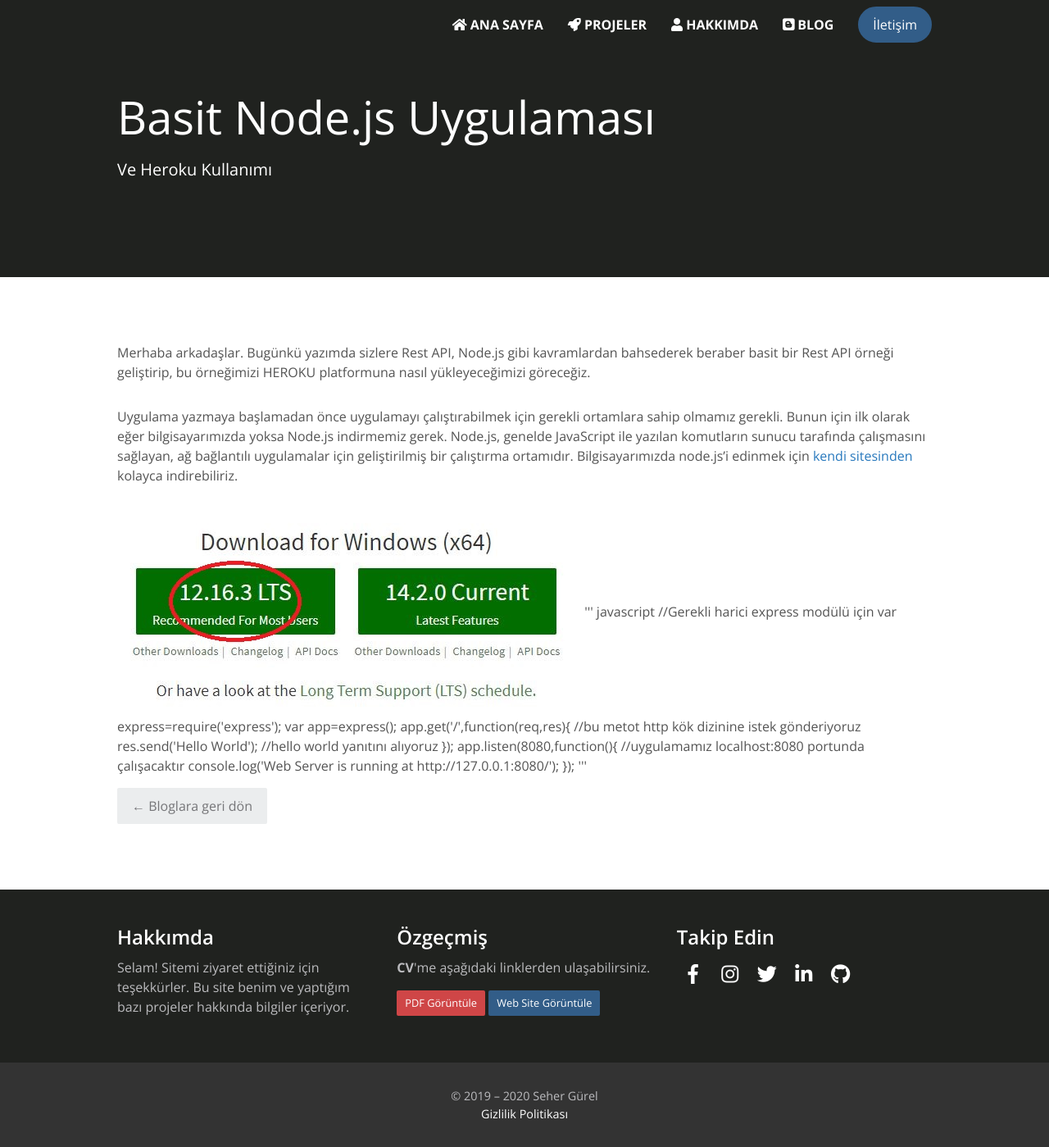
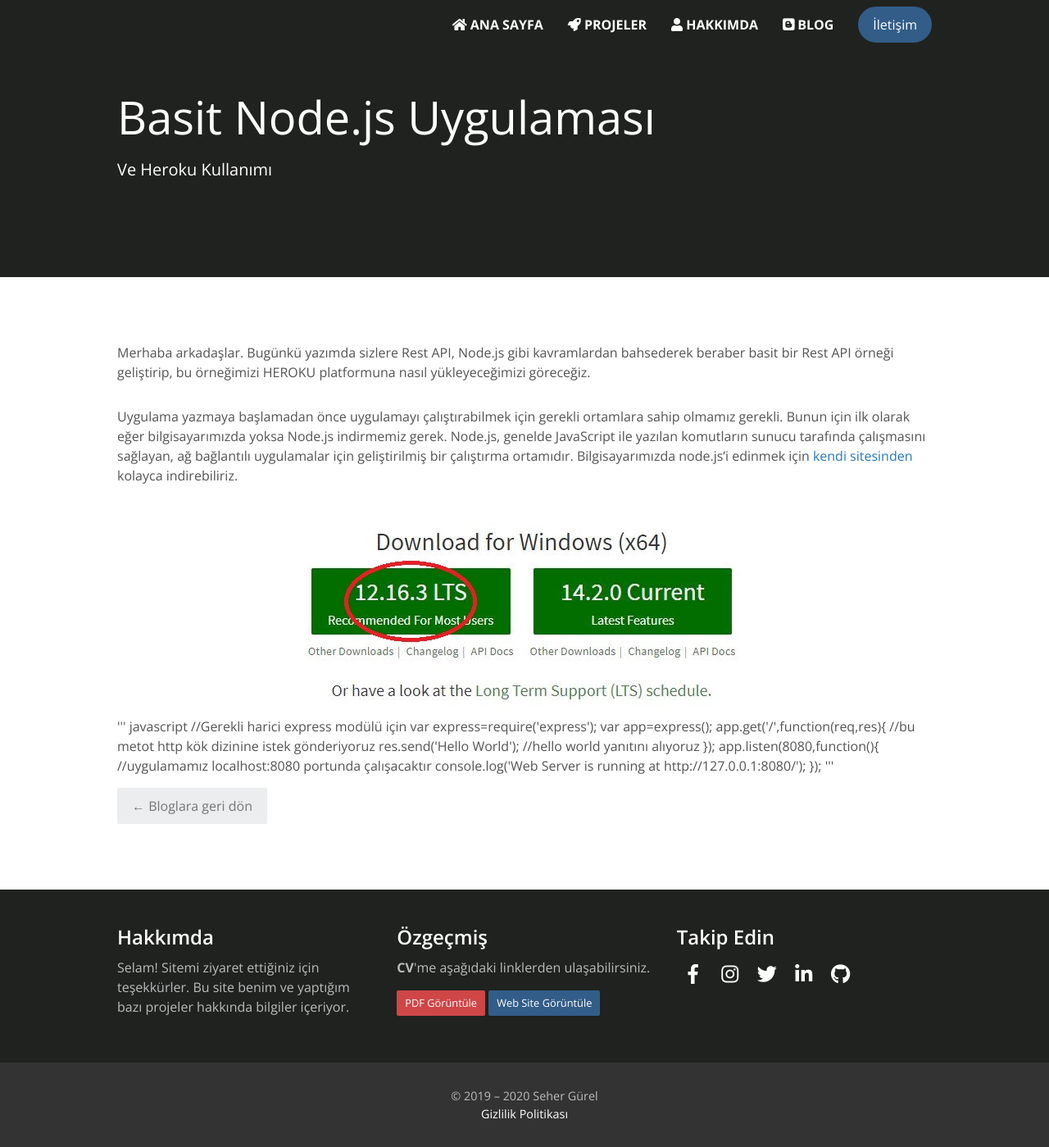
Before and after one commit to shrgrl/shrgrl.github.io, a Jekyll site: the page built from _restApi/index.html, in a window 1280 px wide and 1399 px high. Shown: the whole window at 82% size. Built offline with Jekyll 4.4.1, drawn with Linux system fonts in a browser that asks for light colours; nearby versions of some CDN libraries; comment, search, counter and statistics services are not loaded.

Commit message:
Update index.html

```diff
--- a/_restApi/index.html
+++ b/_restApi/index.html
@@ -12,7 +12,7 @@
   sağlayan, ağ bağlantılı uygulamalar için geliştirilmiş bir çalıştırma ortamıdır. Bilgisayarımızda node.js’i edinmek için
   <a href="https://nodejs.org/en/" target="_blank">kendi sitesinden</a> kolayca indirebiliriz.</p>
 
-<img src="{{ base }}/assets/images/restApi/node.jpg" alt="">
+<img src="{{ base }}/assets/images/restApi/node.jpg" style="display: block; margin: auto;">
 
 ''' javascript
 //Gerekli harici express modülü için
```
